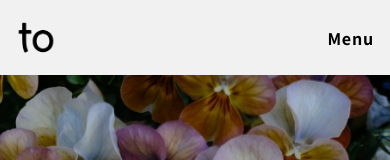
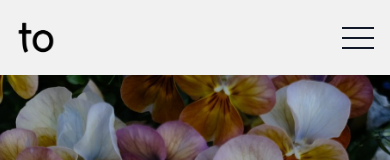
Before and after one commit to shylabo/dsto, a Next.js app: page / in a window 390 px wide. Shown: the top 160 px of the page. Built offline with nearby package versions, Linux system fonts and the light colour scheme.

Commit message:
feat: hamburger menu

```diff
--- a/app/globals.css
+++ b/app/globals.css
@@ -7,7 +7,6 @@
 }
 
 body {
-  color: rgb(var(--foreground-rgb));
   background-color: var(--background-color);
   font-weight: 700;
   letter-spacing: 0.05rem;
--- a/components/Header.tsx
+++ b/components/Header.tsx
@@ -1,20 +1,59 @@
+'use client'
+
+import { useState } from 'react'
 import Link from 'next/link'
 import Image from 'next/image'
-import { RxHamburgerMenu } from 'react-icons/rx'
 
 import { cn } from '@/lib/utils'
+import { navItems } from './SideMenu'
 
 interface HeaderProps {
   className?: string
 }
 
 const Header: React.FC<HeaderProps> = ({ className }) => {
+  const [isOpen, setOpen] = useState<boolean>(false)
+  const handleMenuOpen = () => {
+    setOpen(!isOpen)
+  }
+
+  const handleMenuClose = () => {
+    setOpen(false)
+  }
+
   return (
     <header className={cn('flex items-center justify-between w-full p-4', className)}>
-      <Link href="/" className="inline-block">
+      <Link href="/" className="inline-block z-50" onClick={handleMenuClose}>
         <Image src="/images/logo.png" alt="company logo" width={40} height={40} />
       </Link>
-      <p className=" text-base">Menu</p>
+
+      <nav className={isOpen ? 'z-40 bg-primary fixed top-0 right-0 bottom-0 left-0 h-screen flex flex-col' : 'hidden'}>
+        <ul className={isOpen ? 'flex h-screen justify-center items-center flex-col gap-y-12 text-xl' : 'hidden'}>
+          {navItems.map((item) => (
+            <li key={item.value}>
+              <Link onClick={handleMenuClose} href={item.destination}>
+                {item.label}
+              </Link>
+            </li>
+          ))}
+        </ul>
+      </nav>
+
+      <button className="z-50 space-y-2 md:hidden" onClick={handleMenuOpen}>
+        <span
+          className={
+            isOpen
+              ? 'block w-8 h-0.5 bg-gray-900 translate-y-2.5 rotate-45 duration-300'
+              : 'block w-8 h-0.5 bg-gray-900 duration-300'
+          }
+        />
+        <span className={isOpen ? 'block opacity-0 duration-300' : 'block w-8 h-0.5 bg-gray-900 duration-300'} />
+        <span
+          className={
+            isOpen ? 'block w-8 h-0.5 bg-gray-900 -rotate-45 duration-300' : 'block w-8 h-0.5 bg-gray-900 duration-300'
+          }
+        />
+      </button>
     </header>
   )
 }
--- a/components/SideMenu.tsx
+++ b/components/SideMenu.tsx
@@ -9,8 +9,7 @@ interface SideMenuProps {
   className?: string
 }
 
-const SideMenu: React.FC<SideMenuProps> = ({ className }) => {
-  const navItems = [
+export const navItems = [
   {
     value: 'works',
     label: 'Works',
@@ -33,6 +32,7 @@ const SideMenu: React.FC<SideMenuProps> = ({ className }) => {
   },
 ]
 
+const SideMenu: React.FC<SideMenuProps> = ({ className }) => {
   return (
     <aside className={cn('h-screen py-16', className)}>
       {/* Menu wrapper */}
--- a/tailwind.config.ts
+++ b/tailwind.config.ts
@@ -8,9 +8,8 @@ const config: Config = {
   ],
   theme: {
     extend: {
-      backgroundImage: {
-        'gradient-radial': 'radial-gradient(var(--tw-gradient-stops))',
-        'gradient-conic': 'conic-gradient(from 180deg at 50% 50%, var(--tw-gradient-stops))',
+      colors: {
+        primary: 'var(--background-color)',
       },
     },
   },
```
Lines whose indentation alone changed are shown as unchanged.
